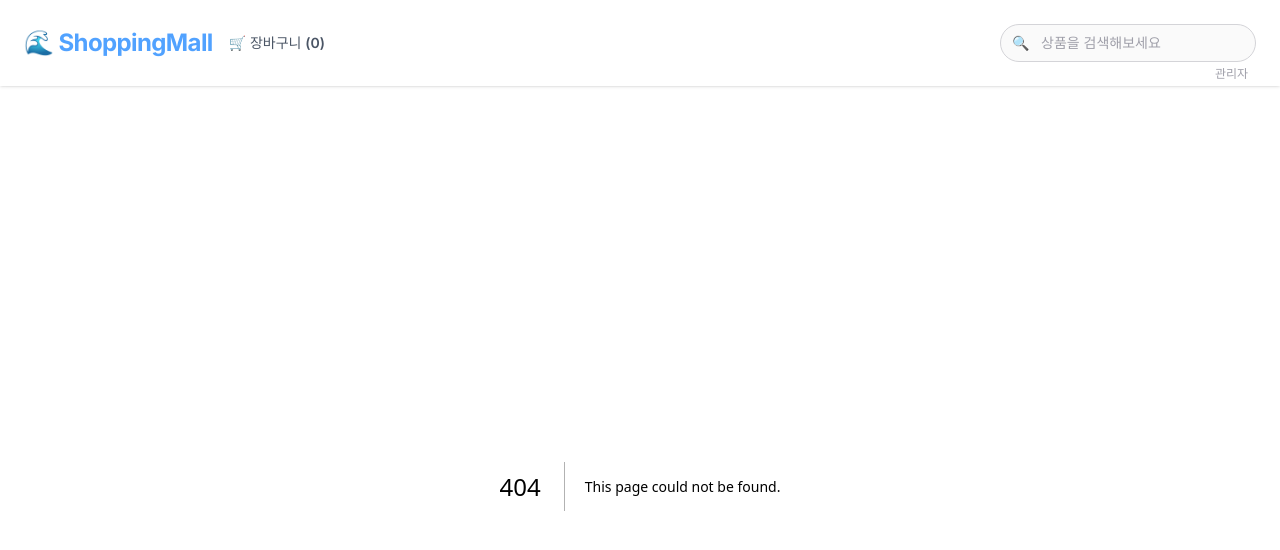
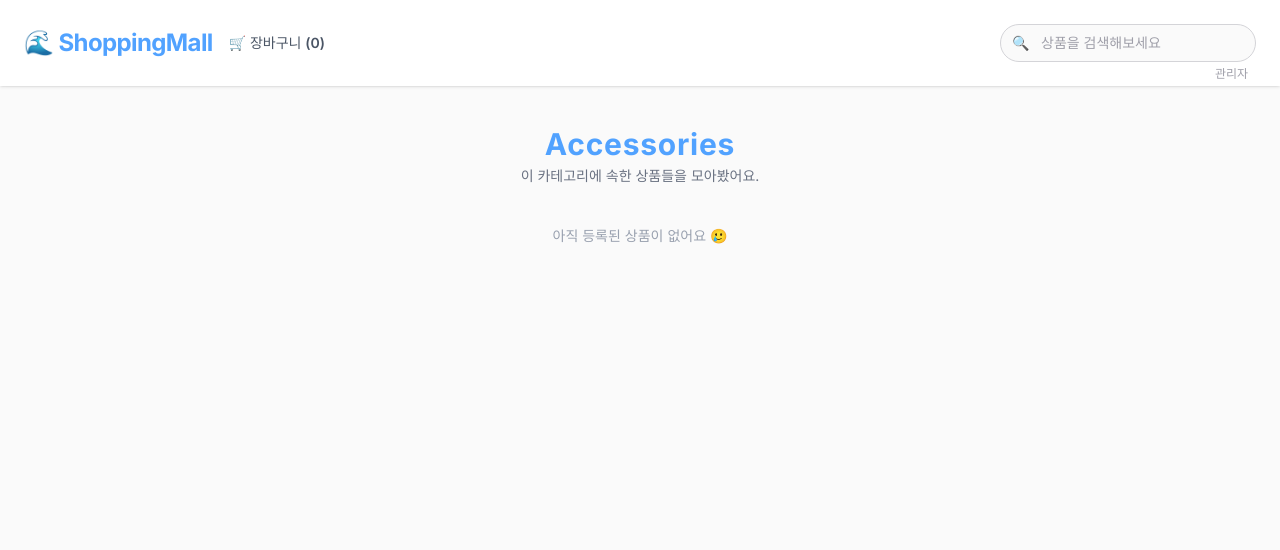
Before and after one commit to LBOMI/myShopping, a Next.js app: page /category/Accessories in a window 1280 px wide. Before the commit this address had no page. Shown: the top 550 px of the page. Built offline with nearby package versions, Linux system fonts and the light colour scheme.

Commit message:
카테고리 페이지 생성

```diff
--- /dev/null
+++ b/src/app/category/[slug]/page.tsx
@@ -0,0 +1,37 @@
+'use client';
+
+import { useParams } from 'next/navigation';
+import { useProductStore } from '@/store/productStore';
+import ProductCard from '@/components/ProductCard';
+
+export default function CategoryPage() {
+  const { slug } = useParams(); // 예: 'shirt', 'gift' 등
+  const { products } = useProductStore();
+
+  const filtered = products.filter((p) => p.category === slug);
+
+  return (
+    <main className="min-h-screen bg-[#fafafa] px-4 py-10">
+      <div className="max-w-5xl mx-auto space-y-8">
+        {/* 타이틀 */}
+        <div className="text-center">
+          <h1 className="text-3xl font-bold text-blue-400 tracking-wide capitalize">
+            {slug}
+          </h1>
+          <p className="text-gray-500 text-sm mt-1">이 카테고리에 속한 상품들을 모아봤어요.</p>
+        </div>
+
+        {/* 상품 목록 */}
+        {filtered.length === 0 ? (
+          <p className="text-center text-gray-400 text-sm mt-10">아직 등록된 상품이 없어요 🥲</p>
+        ) : (
+          <div className="grid grid-cols-2 sm:grid-cols-3 gap-6">
+            {filtered.map((product) => (
+              <ProductCard key={product.id} product={product} />
+            ))}
+          </div>
+        )}
+      </div>
+    </main>
+  );
+}
```
